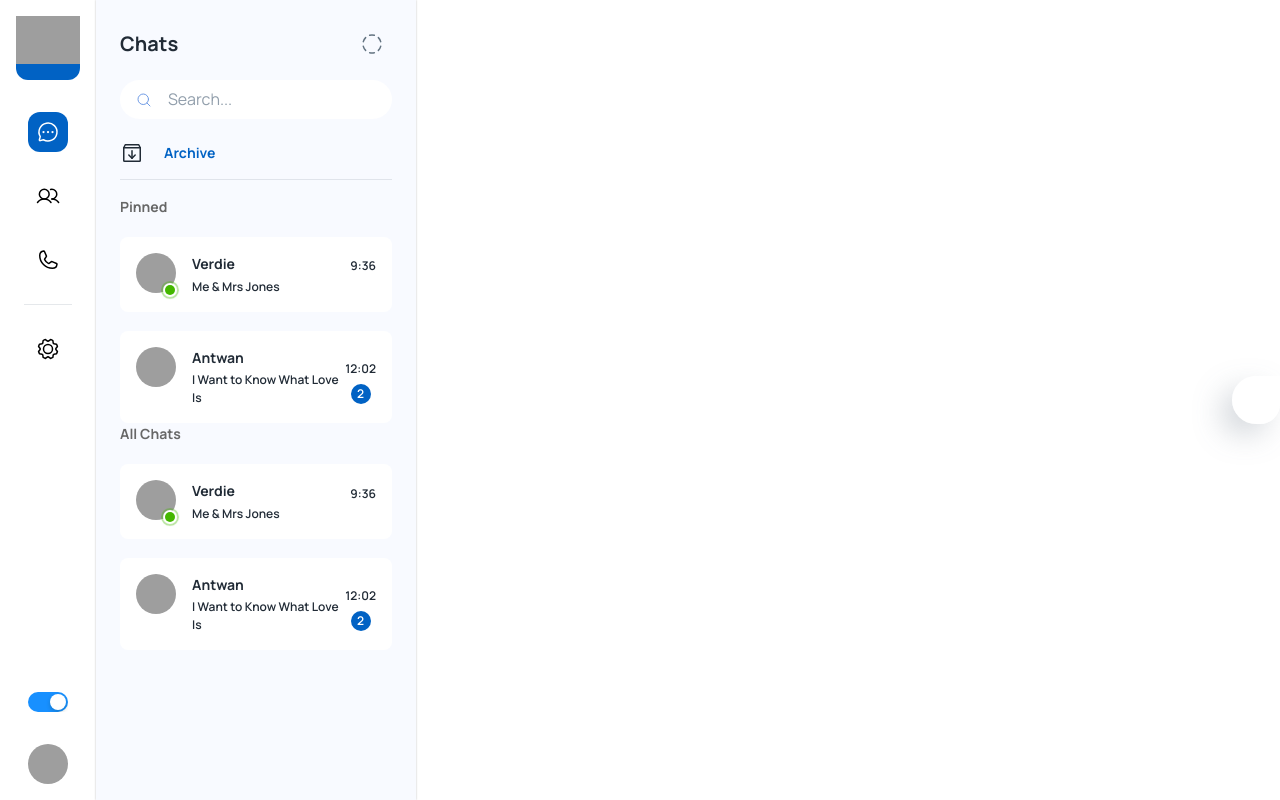
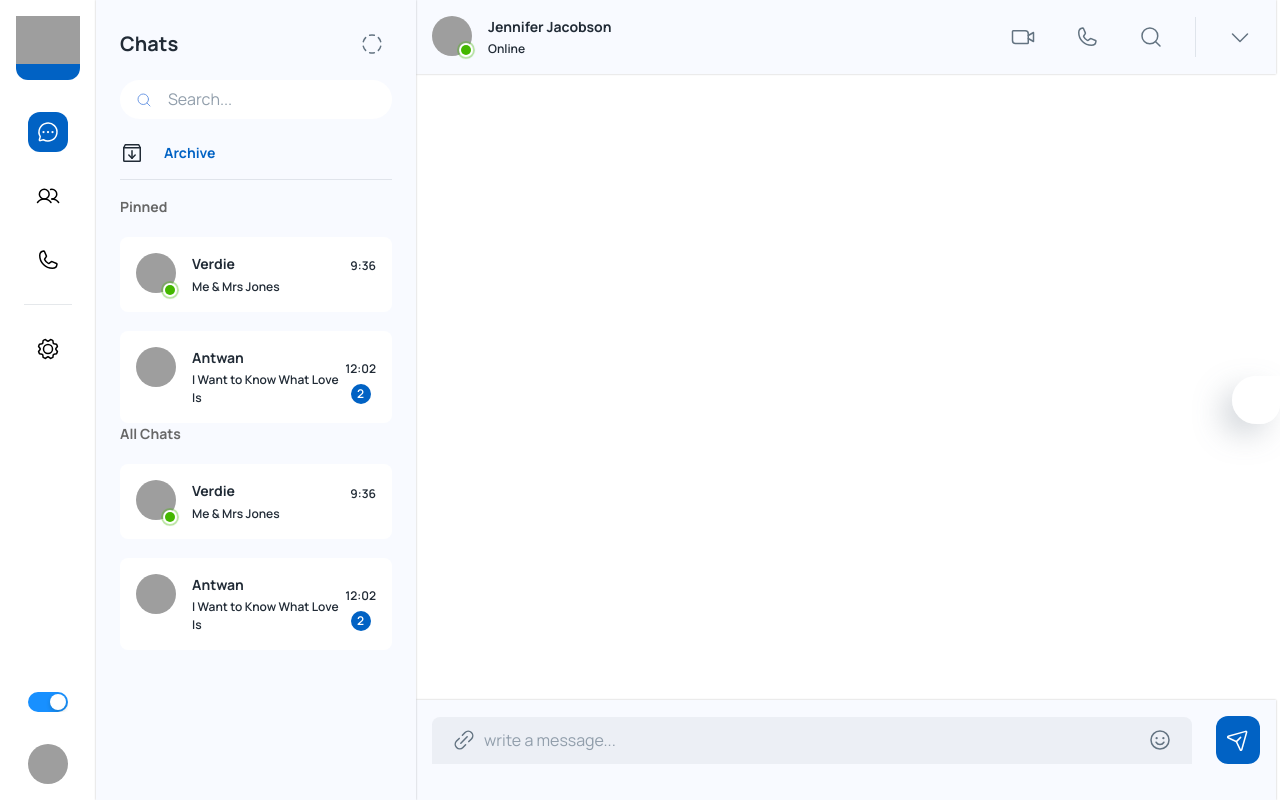
Before and after one commit to Eng-Lubna-Hajhussein/ChatApp, a React (Create React App) app in the folder clientapp/: page /app in a window 1280 px wide. Built offline with nearby package versions, Linux system fonts and the light colour scheme; grey boxes are pictures that could not be loaded; some icons are missing.

Commit message:
header section, footer section & conversation section design

```diff
--- /dev/null
+++ b/clientapp/src/components/Conversation/index.js
@@ -0,0 +1,179 @@
+import React from "react";
+import { faker } from "@faker-js/faker";
+import {
+  Avatar,
+  Badge,
+  Box,
+  Divider,
+  IconButton,
+  InputAdornment,
+  Stack,
+  TextField,
+  Typography,
+  useTheme,
+} from "@mui/material";
+import { styled } from "@mui/material/styles";
+import {
+  CaretDown,
+  LinkSimple,
+  MagnifyingGlass,
+  PaperPlaneTilt,
+  Phone,
+  Smiley,
+  VideoCamera,
+} from "phosphor-react";
+
+const StyledInput = styled(TextField)(({ theme }) => ({
+  "& .MuiInputBase-input": {
+    paddingTop: "12px",
+    paddingBottom: "12px",
+  },
+}));
+
+const StyledBadge = styled(Badge)(({ theme }) => ({
+  "& .MuiBadge-badge": {
+    backgroundColor: "#44b700",
+    color: "#44b700",
+    boxShadow: `0 0 0 2px ${theme.palette.background.paper}`,
+    "&::after": {
+      position: "absolute",
+      top: 0,
+      left: 0,
+      width: "100%",
+      height: "100%",
+      borderRadius: "50%",
+      animation: "ripple 1.2s infinite ease-in-out",
+      border: "1px solid currentColor",
+      content: '""',
+    },
+  },
+  "@keyframes ripple": {
+    "0%": {
+      transform: "scale(.8)",
+      opacity: 1,
+    },
+    "100%": {
+      transform: "scale(2.4)",
+      opacity: 0,
+    },
+  },
+}));
+
+const Conversation = () => {
+  const theme = useTheme();
+  return (
+    <Stack height={"100%"} maxHeight={"100vh"} width={"auto"}>
+      {/* Chat Header */}
+      <Box
+        sx={{
+          width: "100%",
+          backgroundColor:theme.palette.mode==="light"? "#F8FAFF":theme.palette.background.paper,
+          boxShadow: "0px 0px 2px rgba(0,0,0,0.25)",
+        }}
+        p={2}
+      >
+        <Stack
+          alignItems={"center"}
+          direction={"row"}
+          justifyContent={"space-between"}
+          sx={{
+            width: "100%",
+            height: "100%",
+          }}
+        >
+          <Stack direction={"row"} spacing={2}>
+            <Box>
+              <StyledBadge
+                overlap="circular"
+                anchorOrigin={{
+                  vertical: "bottom",
+                  horizontal: "right",
+                }}
+                variant="dot"
+              >
+                <Avatar
+                  alt={faker.name.fullName()}
+                  src={faker.image.avatar()}
+                />
+              </StyledBadge>
+            </Box>
+            <Stack spacing={0.2}>
+              <Typography variant="subtitle2">
+                {faker.name.fullName()}
+              </Typography>
+              <Typography variant="caption">Online</Typography>
+            </Stack>
+          </Stack>
+          <Stack direction={"row"} alignItems={"center"} spacing={3}>
+            <IconButton>
+              <VideoCamera />
+            </IconButton>
+            <IconButton>
+              <Phone />
+            </IconButton>
+            <IconButton>
+              <MagnifyingGlass />
+            </IconButton>
+            <Divider orientation="vertical" flexItem />
+            <IconButton>
+              <CaretDown />
+            </IconButton>
+          </Stack>
+        </Stack>
+      </Box>
+      {/* Msg */}
+      <Box width={"100%"} sx={{ flexGrow: 1 }}></Box>
+      {/* Chat Footer */}
+      <Box
+        p={2}
+        sx={{
+          height: 100,
+          width: "100%",
+          backgroundColor:theme.palette.mode==="light"? "#F8FAFF":theme.palette.background.paper,
+          boxShadow: "0px 0px 2px rgba(0,0,0,0.25)",
+        }}
+      >
+        <Stack direction={"row"} alignItems={"center"} spacing={3}>
+          <StyledInput
+            fullWidth
+            placeholder="write a message..."
+            variant="filled"
+            InputProps={{
+              disableUnderline: true,
+              startAdornment: (
+                <InputAdornment>
+                  <IconButton>
+                    <LinkSimple />
+                  </IconButton>
+                </InputAdornment>
+              ),
+              endAdornment: (
+                <InputAdornment>
+                  <IconButton>
+                    <Smiley />
+                  </IconButton>
+                </InputAdornment>
+              ),
+            }}
+          />
+          <Box
+            sx={{
+              height: 48,
+              width: 48,
+              backgroundColor: theme.palette.primary.main,
+              borderRadius: 1.5,
+            }}
+          >
+            <Stack sx={{height:"100%",width:"100%"}} alignItems={'center'} justifyContent={'center'}>
+              <IconButton>
+                <PaperPlaneTilt color="#fff" />
+              </IconButton>
+            </Stack>
+          </Box>
+        </Stack>
+      </Box>
+    </Stack>
+  );
+};
+
+export default Conversation;
--- a/clientapp/src/pages/dashboard/GeneralApp.js
+++ b/clientapp/src/pages/dashboard/GeneralApp.js
@@ -1,15 +1,27 @@
 import React from "react";
 import Chats from "./Chats";
-import { Stack } from "@mui/material";
+import { Box, Stack } from "@mui/material";
+import { useTheme } from "@mui/material/styles";
+import Conversation from "../../components/Conversation";
 
 const GeneralApp = () => {
-
+  const theme = useTheme();
   return (
     <>
-    <Stack direction={'row'} width={'100%'}>
-      {/* Chats */}
-      <Chats />
-    </Stack>
+      <Stack direction={"row"} sx={{ width: "100%" }}>
+        {/* Chats */}
+        <Chats />
+        <Box
+          sx={{
+            height: "100%",
+            width: "calc(100vw - 420px)",
+            backgroundColor:theme.palette.mode==="light"? "#fff":theme.palette.background.default,
+          }}
+        >
+          {/* Conversation */}
+          <Conversation />
+        </Box>
+      </Stack>
     </>
   );
 };
```
